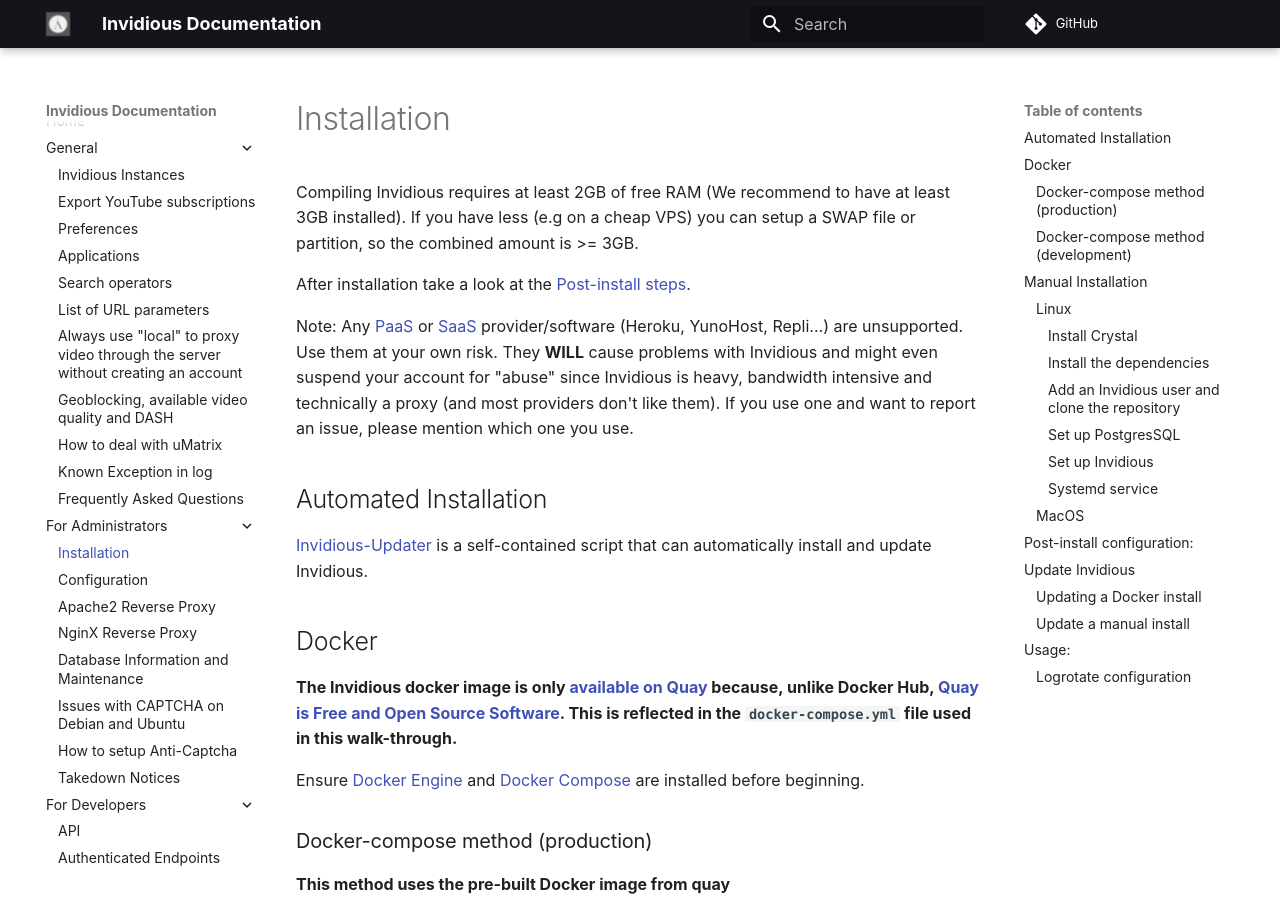
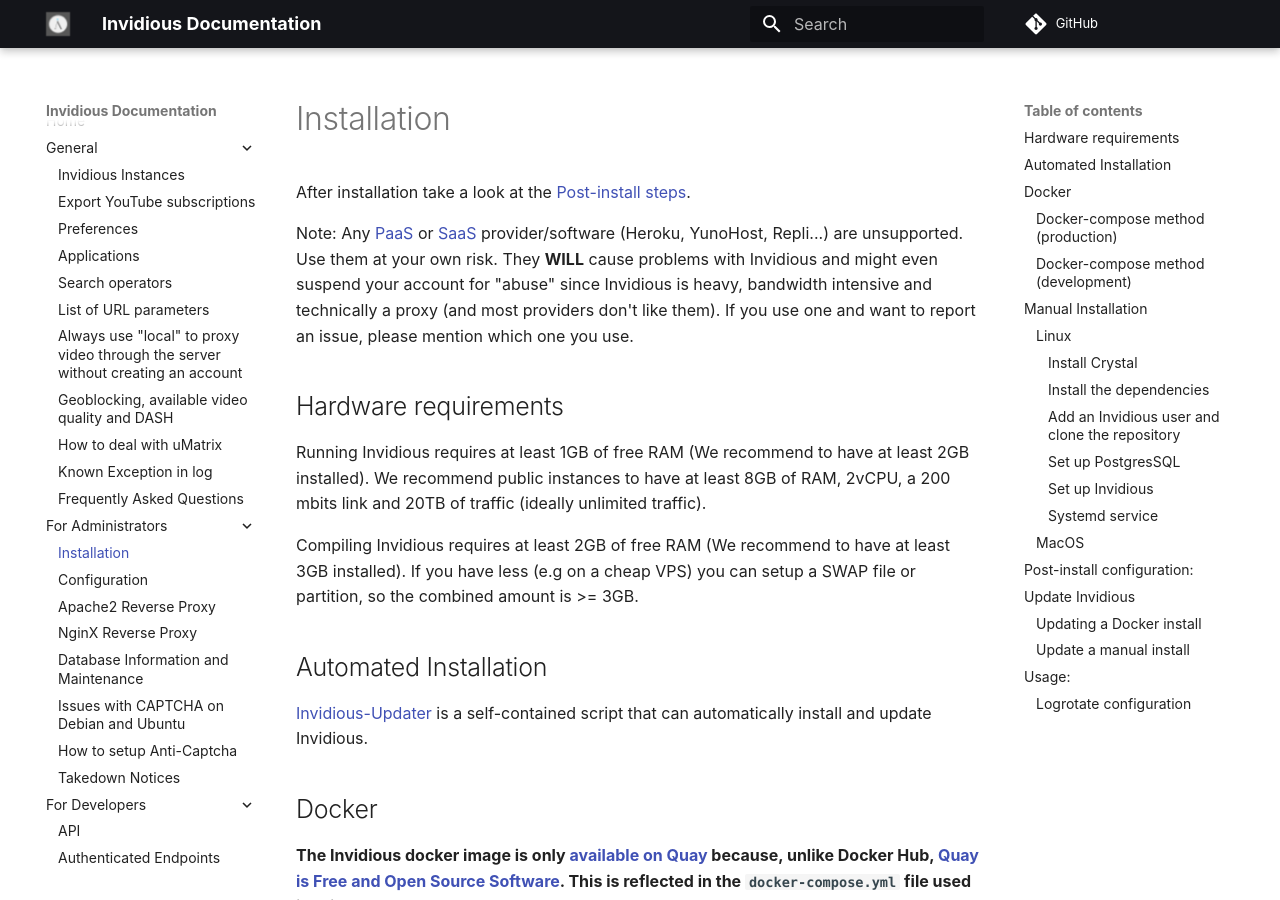
Before and after one commit to iv-org/documentation, an MkDocs documentation site: the page built from docs/installation.md, in a window 1280 px wide and 900 px high. Built offline with MkDocs 1.6.1 and Material for MkDocs 9.7.7, drawn with Linux system fonts in a browser that asks for light colours; comment, search, counter and statistics services are not loaded.

Commit message:
Update the hardware requirements

```diff
--- a/docs/installation.md
+++ b/docs/installation.md
@@ -1,11 +1,16 @@
 # Installation
-
-Compiling Invidious requires at least 2GB of free RAM (We recommend to have at least 3GB installed).
-If you have less (e.g on a cheap VPS) you can setup a SWAP file or partition, so the combined amount is >= 3GB.
 
 After installation take a look at the [Post-install steps](#post-install-configuration).
 
 Note: Any [PaaS](https://en.wikipedia.org/wiki/Platform_as_a_service) or [SaaS](https://en.wikipedia.org/wiki/Software_as_a_service) provider/software (Heroku, YunoHost, Repli...) are unsupported. Use them at your own risk. They **WILL** cause problems with Invidious and might even suspend your account for "abuse" since Invidious is heavy, bandwidth intensive and technically a proxy (and most providers don't like them). If you use one and want to report an issue, please mention which one you use.
+
+
+## Hardware requirements
+
+Running Invidious requires at least 1GB of free RAM (We recommend to have at least 2GB installed). We recommend public instances to have at least 8GB of RAM, 2vCPU, a 200 mbits link and 20TB of traffic (ideally unlimited traffic).
+
+Compiling Invidious requires at least 2GB of free RAM (We recommend to have at least 3GB installed).
+If you have less (e.g on a cheap VPS) you can setup a SWAP file or partition, so the combined amount is >= 3GB.
 
 
 ## Automated Installation
```
